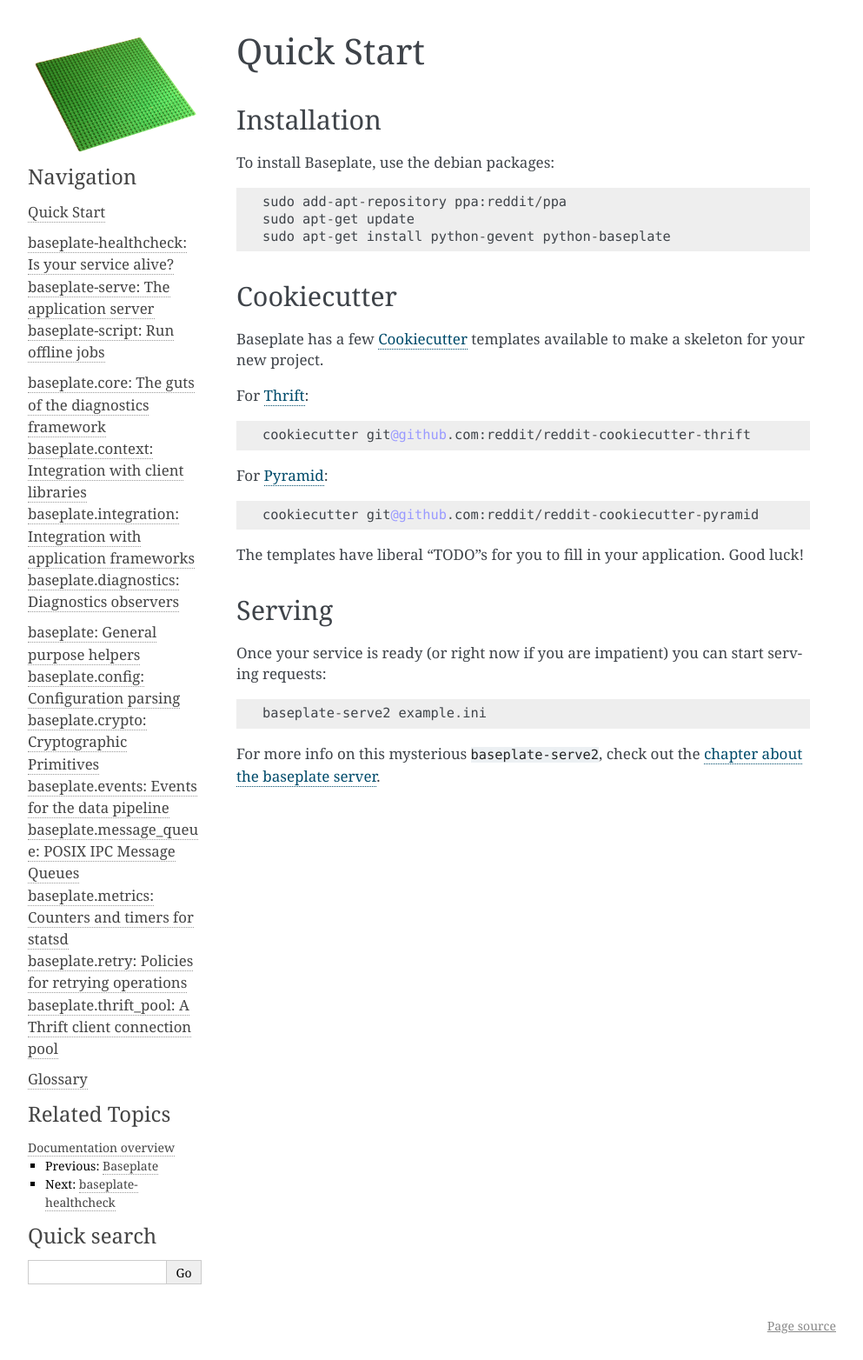
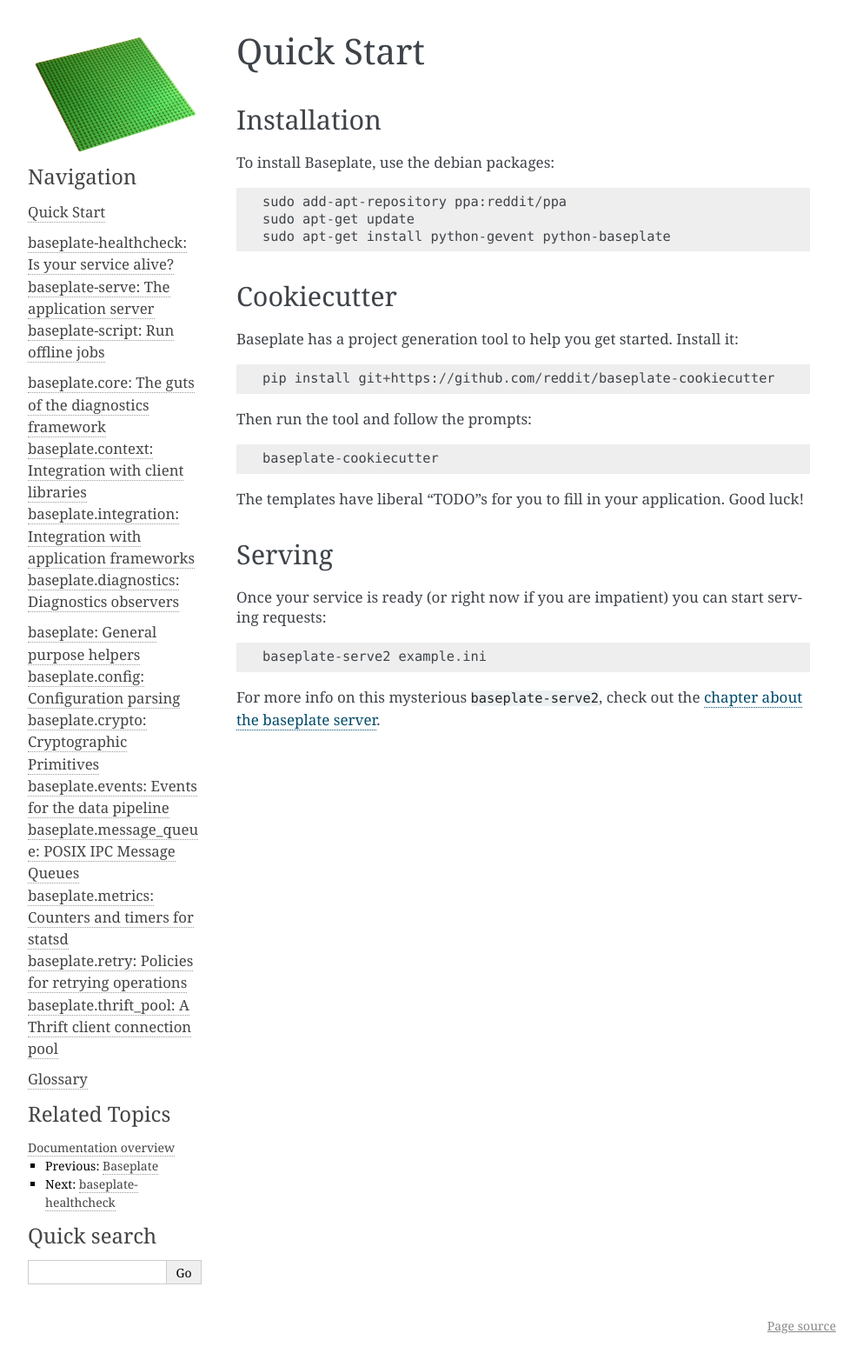
Before and after one commit to reddit/baseplate.py, a Sphinx documentation site: the page built from docs/quickstart.rst, in a window 1280 px wide. Shown: the whole page at 87% size, without its empty margins (148-1141 px from the left). Built offline with Sphinx 7.4.7, drawn with Linux system fonts in a browser that asks for light colours.

Commit message:
Update docs for new cookiecutter

```diff
--- a/docs/quickstart.rst
+++ b/docs/quickstart.rst
@@ -13,22 +13,17 @@
 Cookiecutter
 ------------
 
-Baseplate has a few `Cookiecutter <https://cookiecutter.readthedocs.org>`_
-templates available to make a skeleton for your new project.
+Baseplate has a project generation tool to help you get started.
+Install it::
 
-For `Thrift`_::
+   pip install git+https://github.com/reddit/baseplate-cookiecutter
 
-   cookiecutter git@github.com:reddit/reddit-cookiecutter-thrift
+Then run the tool and follow the prompts::
 
-For `Pyramid`_::
-
-   cookiecutter git@github.com:reddit/reddit-cookiecutter-pyramid
+   baseplate-cookiecutter
 
 The templates have liberal "TODO"s for you to fill in your application. Good
 luck!
-
-.. _Thrift: https://github.com/reddit/reddit-cookiecutter-thrift
-.. _Pyramid: https://github.com/reddit/reddit-cookiecutter-pyramid
 
 Serving
 -------
```
